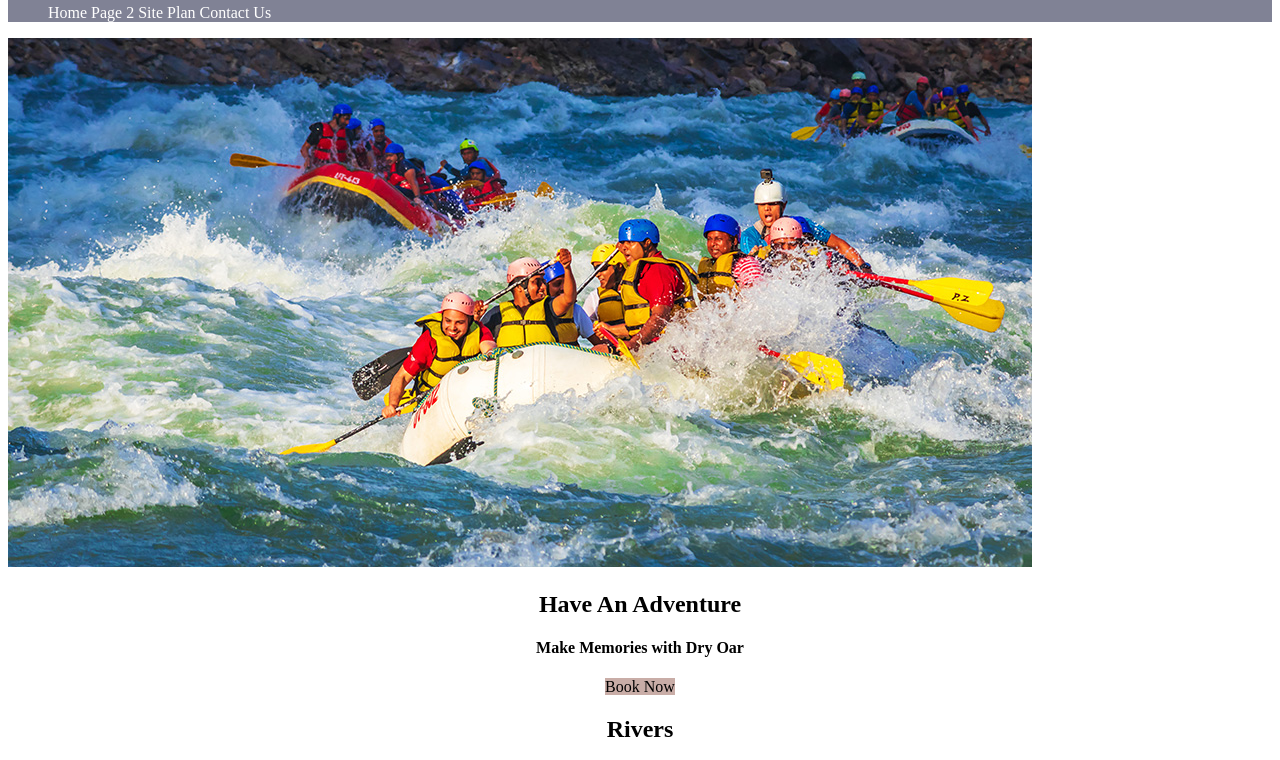
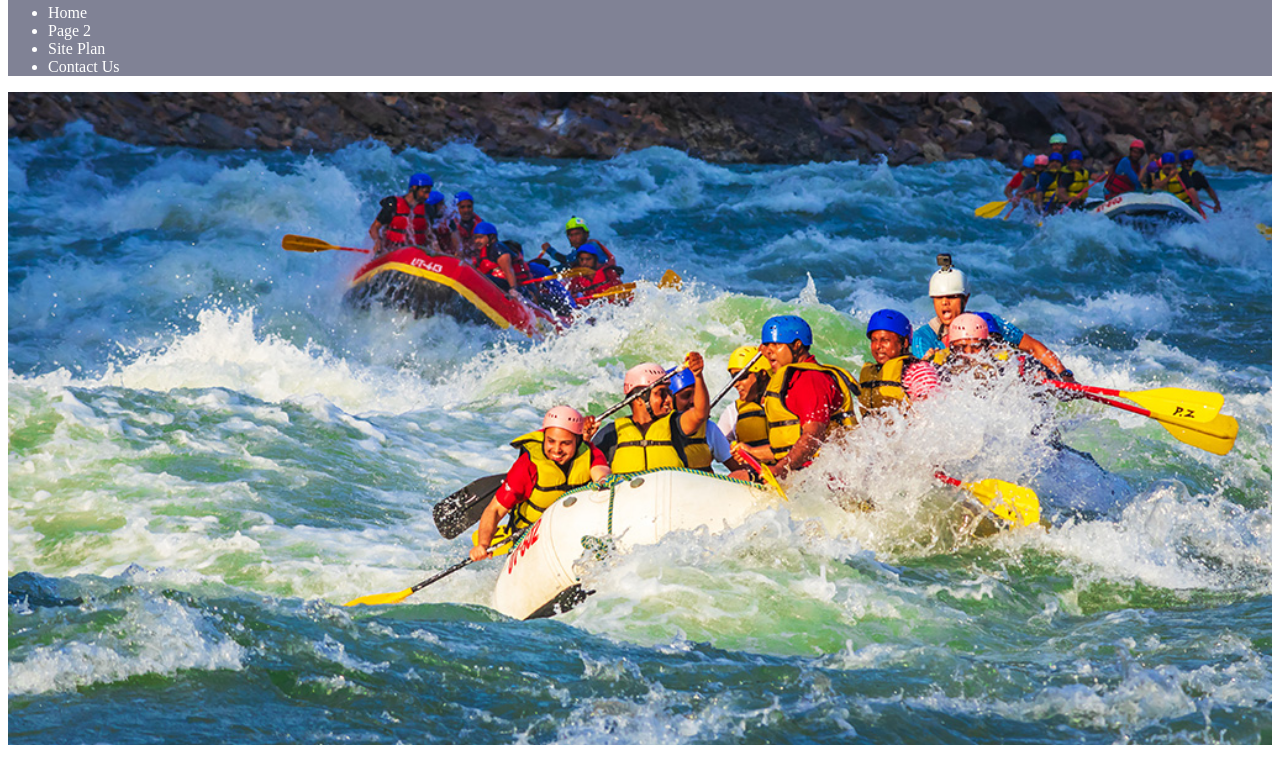
Before and after one commit to callalilyleaf/WDD-130, a plain HTML site: page wwr/index.html in a window 1280 px wide. Shown: the part 104-864 px from the top of the page. Drawn offline with Linux system fonts and the light colour scheme.

Commit message:
correct the typos and validation errors

```diff
--- a/wwr/index.html
+++ b/wwr/index.html
@@ -19,16 +19,16 @@
         </a>
         <nav>
             <ul class="navlinks">
-                <a href = "index.html">Home</a>
-                <a href = "#">Page 2</a>
-                <a href="site-plan-rafting.html">Site Plan</a>
-                <a href = "contact-us.html">Contact Us</a>
+                <li><a href = "index.html">Home</a></li>
+                <li><a href = "#">Page 2</a></li>
+                <li><a href="site-plan-rafting.html">Site Plan</a></li>
+                <li><a href = "contact-us.html">Contact Us</a></li>
             </ul>
         </nav>
     </header>
     <div id="hero">
         <div id="hero-box">
-            <img id="hero-img "src="images/hero_banner.jpg" alt="People enjoying rafting">
+            <img id="hero-img" src="images/hero_banner.jpg" alt="People enjoying rafting">
         </div>
         <section id="hero-msg">
             <h1 class="home-title">Have An Adventure</h1>
```
